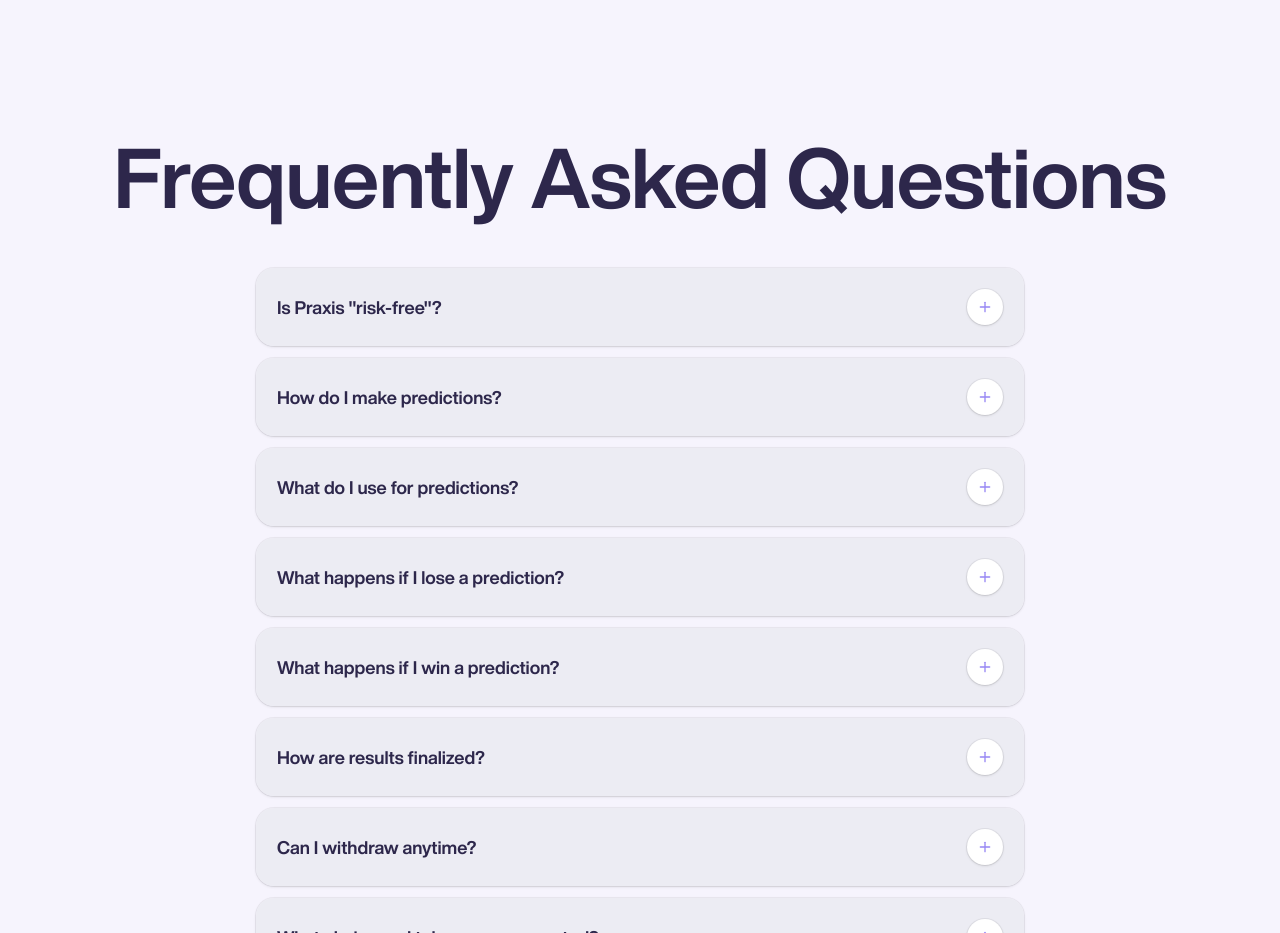
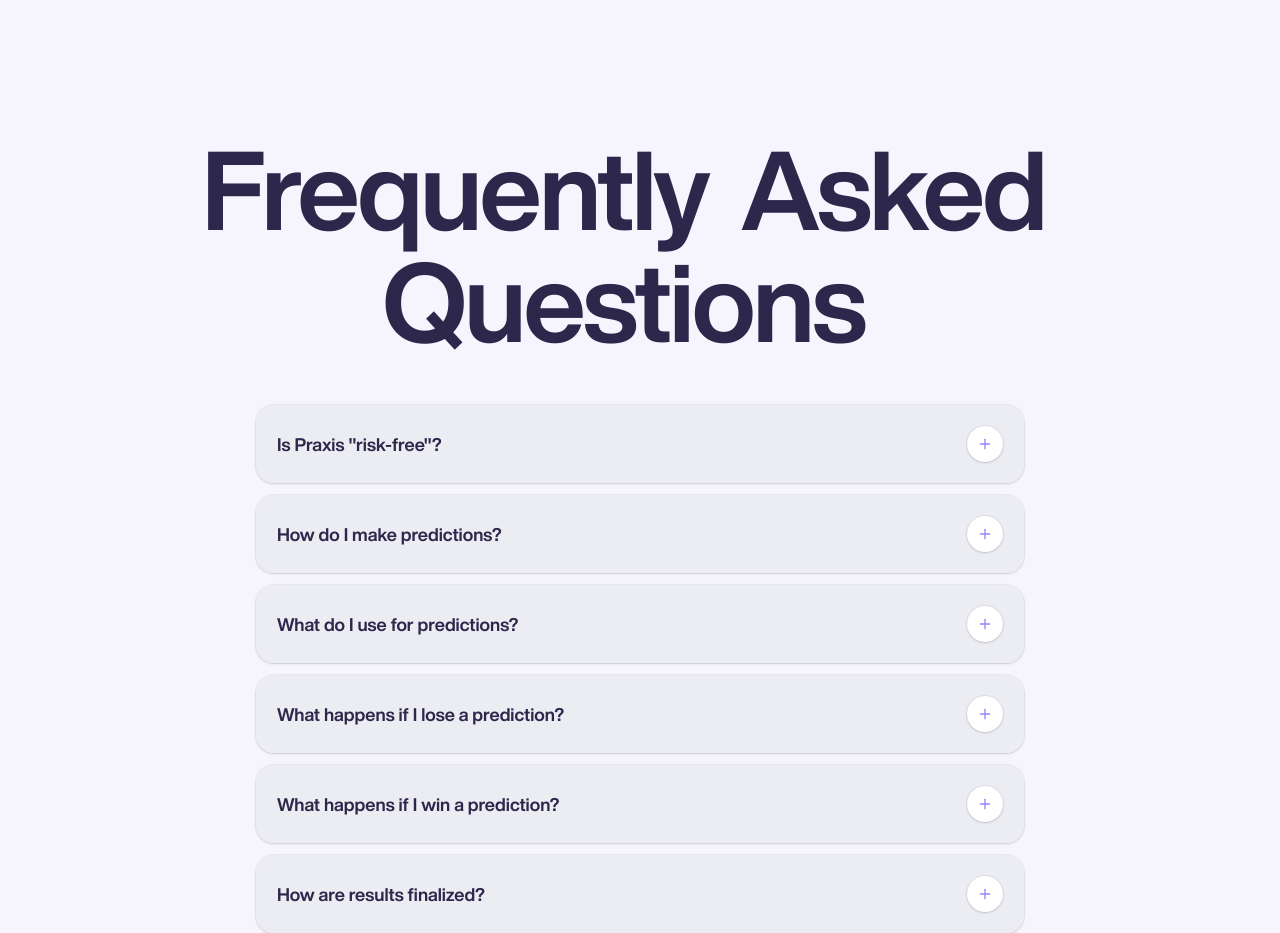
Before and after one commit to PraxisFinance/landing, a Next.js app: page / in a window 1280 px wide. Shown: the part 5240-6173 px from the top of the page. Built offline with nearby package versions, Linux system fonts and the light colour scheme.

Commit message:
fix faq section

```diff
--- a/app/page.tsx
+++ b/app/page.tsx
@@ -1,6 +1,6 @@
 import { AboutSection } from "@/components/sections/about/AboutSection";
 import { CoverSection } from "@/components/sections/cover/CoverSection";
-import { FrequencyQuestionsSection } from "@/components/sections/FrequencyQuestionsSection";
+import { FAQSection } from "@/components/sections/faq/FAQSection";
 import { LandingFooter } from "@/components/sections/LandingFooter";
 import { LandingHeader } from "@/components/sections/LandingHeader";
 import { JoinGetStartedSection } from "@/components/sections/JoinGetStartedSection";
@@ -21,7 +21,7 @@
         <JoinWaitlistSection />
         <ProjectRoadmapSection />
         <TeamSection />
-        <FrequencyQuestionsSection />
+        <FAQSection />
         <JoinGetStartedSection />
       </main>
 
--- a/components/sections/FrequencyQuestionsSection.tsx
+++ b/components/sections/faq/FAQSection.tsx
@@ -1,5 +1,8 @@
 "use client";
+
+import { useRef } from "react";
 import { Minus, Plus } from "lucide-react";
+import { motion, useInView } from "framer-motion";
 
 import {
   FREQUENCY_QUESTIONS_ANSWER_PLACEHOLDER,
@@ -7,11 +10,7 @@
   FREQUENCY_QUESTIONS_ITEMS,
 } from "@/components/constants/frequency-questions-section";
 import type { FaqEntry } from "@/components/constants/frequency-questions-section";
-import {
-  WaveRevealFadeUp,
-  WaveRevealHeadlineLines,
-  waveRevealTiming,
-} from "@/components/motion/wave-reveal";
+import { WaveRevealFadeUp, waveRevealTiming } from "@/components/motion/wave-reveal";
 import {
   Accordion,
   AccordionContent,
@@ -20,37 +19,77 @@
 } from "@/components/ui/accordion";
 import { cn } from "@/lib/utils";
 
+const WAVE_STAGGER = 0.045;
+const WAVE_ITEM_DURATION = 0.48;
+const WAVE_LINE_DELAY = 0.34;
+
 const headlineWordCount = FREQUENCY_QUESTIONS_HEADLINE.trim().split(/\s+/).length;
-
 const contentDelayBase =
   waveRevealTiming.initialDelay +
   headlineWordCount * waveRevealTiming.wordStagger +
   waveRevealTiming.wordDuration * 0.3;
 
+function WaveText({
+  text,
+  className,
+  start,
+}: {
+  text: string;
+  className: string;
+  start: boolean;
+}) {
+  const lines = text.split("\n");
 
-type FrequencyQuestionsSectionProps = {
+  return (
+    <div className={className}>
+      {lines.map((line, lineIndex) => (
+        <div key={`${line}-${lineIndex}`} className="block">
+          {line.split(" ").map((word, wordIndex) => (
+            <motion.span
+              key={`${word}-${wordIndex}`}
+              className="mr-[0.3em] inline-block"
+              initial={{ opacity: 0, y: 16, filter: "blur(6px)" }}
+              animate={start ? { opacity: 1, y: 0, filter: "blur(0px)" } : undefined}
+              transition={{
+                duration: WAVE_ITEM_DURATION,
+                delay: lineIndex * WAVE_LINE_DELAY + wordIndex * WAVE_STAGGER,
+              }}
+            >
+              {word}
+            </motion.span>
+          ))}
+        </div>
+      ))}
+    </div>
+  );
+}
+
+type FAQSectionProps = {
   className?: string;
-  /** Override default FAQ list (e.g. from CMS later). */
   items?: FaqEntry[];
 };
 
-export function FrequencyQuestionsSection({
+export function FAQSection({
   className,
   items = FREQUENCY_QUESTIONS_ITEMS,
-}: FrequencyQuestionsSectionProps) {
+}: FAQSectionProps) {
+  const sectionRef = useRef<HTMLElement | null>(null);
+  const sectionInView = useInView(sectionRef, { once: true, amount: 0.35 });
+
   return (
     <section
+      ref={sectionRef}
       id="faq"
       className={cn(
         "mx-auto w-full max-w-screen-2xl px-4 py-10 sm:px-6 sm:py-12 lg:px-10 lg:py-16",
         className
       )}
     >
-      <h2 className="mb-8 text-center font-bold tracking-tight text-brand-black sm:mb-10 lg:mb-12">
-        <WaveRevealHeadlineLines
-          lines={[FREQUENCY_QUESTIONS_HEADLINE]}
-          className="block text-center"
-          lineClassName="text-[clamp(1.75rem,6.5vw,110px)] leading-[1.05]"
+      <h2 className="mb-8 text-center text-brand-black sm:mb-10 lg:mb-12">
+        <WaveText
+          text={FREQUENCY_QUESTIONS_HEADLINE}
+          className="ui-headline-1 block text-center"
+          start={sectionInView}
         />
       </h2>
 
```
